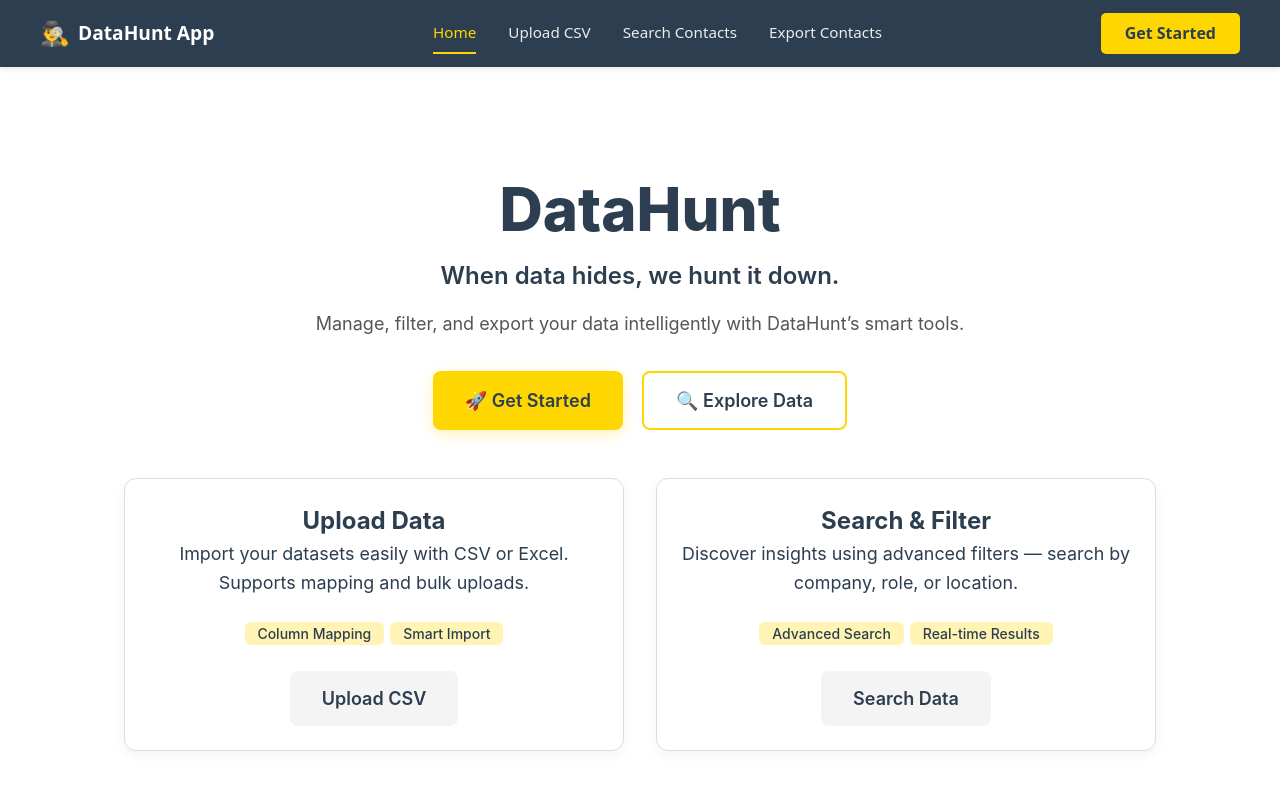
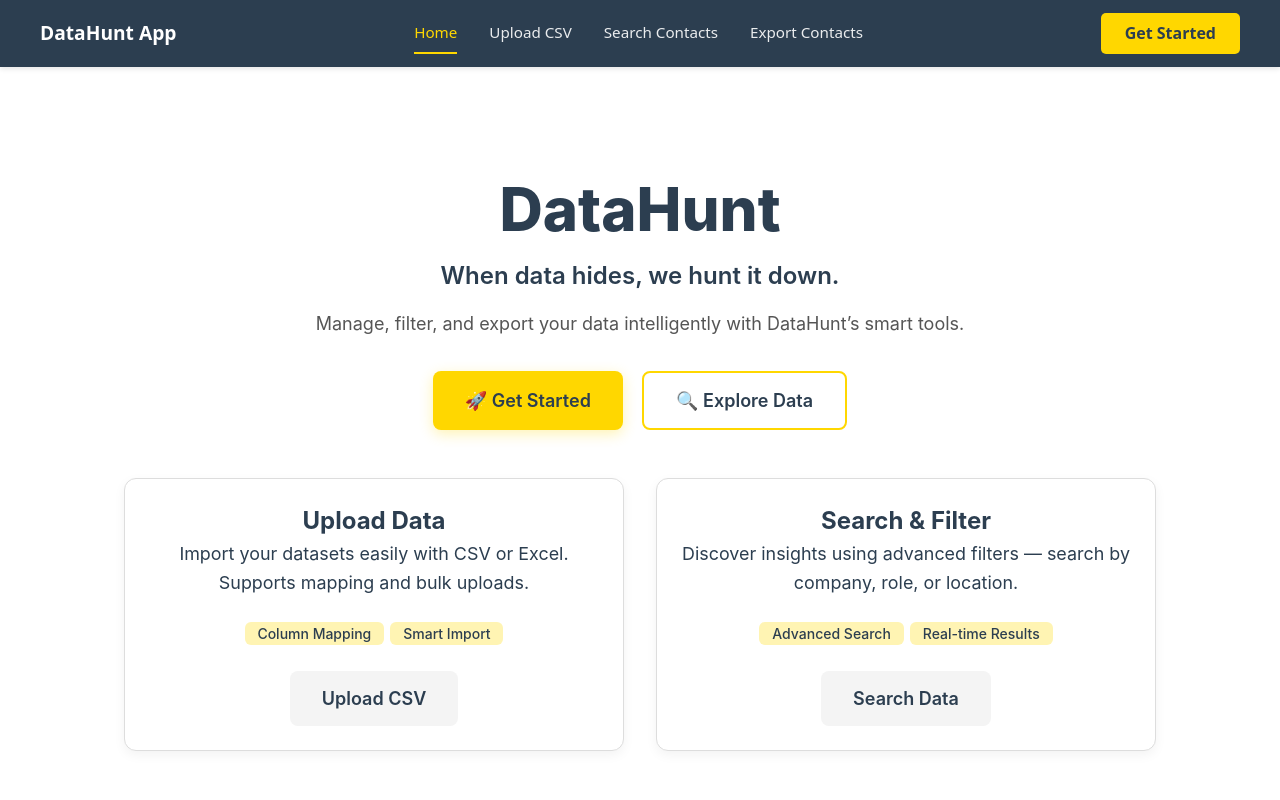
Before and after one commit to muhammadali493/Lead-Management-Frontend, a React app: page / in a window 1280 px wide. Shown: the top 800 px of the page. Built offline with nearby package versions, Linux system fonts and the light colour scheme; the HTML template or start-up script is replaced by a standard one.

Commit message:
Removed Icon

```diff
--- a/src/components/Navbar.jsx
+++ b/src/components/Navbar.jsx
@@ -7,7 +7,7 @@ function Navbar() {
     <nav className="navbar">
       <div className="navbar-container">
         <div className="navbar-brand">
-          <span className="lemon-icon">🕵️‍♂️</span>
+          {/* <span className="lemon-icon">🕵️‍♂️</span> */}
           <span className="brand-text">DataHunt App</span>
         </div>
 
```
